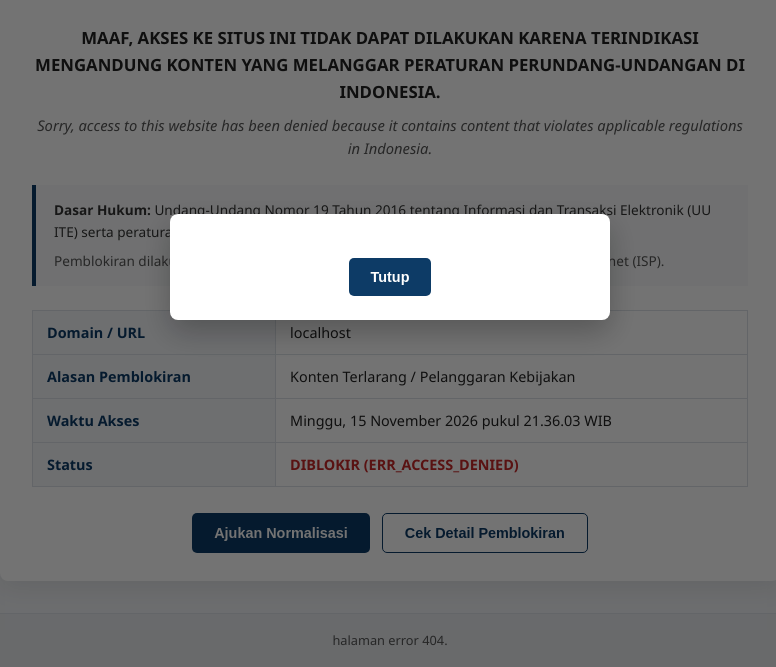
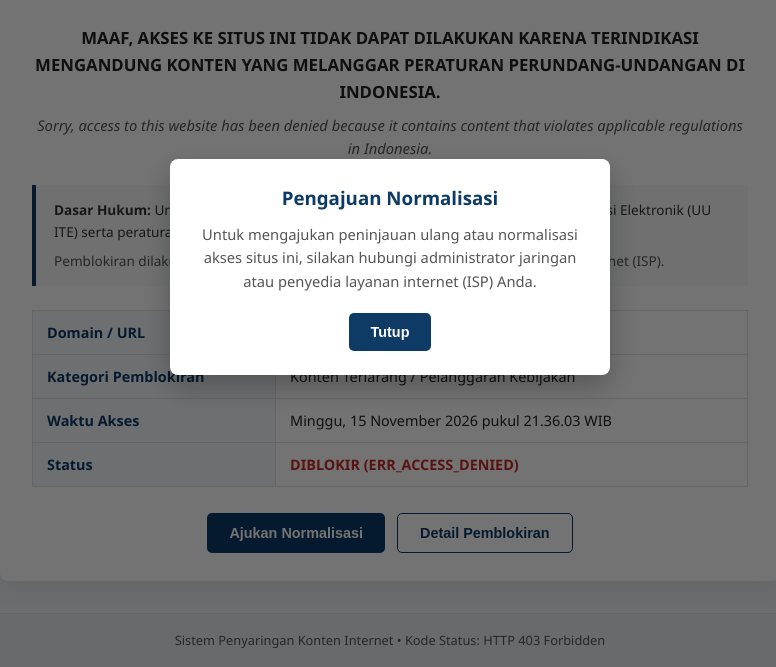
Before and after one commit to jirunstudio-hash/Komal-Tiktok, a plain HTML site: page display.html in a window 1280 px wide. Both pictures are taken after a click on the button "Ajukan Normalisasi". Shown: the part 328-995 px from the top of the page, without its empty margins (250-1026 px from the left). Drawn offline with Linux system fonts and the light colour scheme.

Commit message:
Update display.html

```diff
--- a/display.html
+++ b/display.html
@@ -228,7 +228,7 @@
       border-top: 1px solid var(--border-color);
     }
 
-    /* Modal Prank / Info */
+    /* Modal */
     .modal-overlay {
       position: fixed;
       inset: 0;
@@ -290,7 +290,6 @@
   <!-- Header -->
   <header class="top-bar">
     <div class="brand">
-      <!-- Ikon Perisai Custom SVG -->
       <svg width="36" height="36" viewBox="0 0 24 24" fill="none" stroke="currentColor" stroke-width="2">
         <path d="M12 22s8-4 8-10V5l-8-3-8 3v7c0 6 8 10 8 10z" fill="rgba(255,255,255,0.15)"/>
         <line x1="9" y1="9" x2="15" y2="15"/>
@@ -336,14 +335,13 @@
           </p>
         </div>
 
-        <!-- Tabel Detail (Otomatis terisi via JavaScript) -->
         <table class="info-grid">
           <tr>
             <th>Domain / URL</th>
             <td id="domain-name">memuat...</td>
           </tr>
           <tr>
-            <th>Alasan Pemblokiran</th>
+            <th>Kategori Pemblokiran</th>
             <td>Konten Terlarang / Pelanggaran Kebijakan</td>
           </tr>
           <tr>
@@ -358,14 +356,14 @@
 
         <div class="actions">
           <button class="btn btn-primary" onclick="showModal('normalisasi')">Ajukan Normalisasi</button>
-          <button class="btn btn-outline" onclick="showModal('info')">Cek Detail Pemblokiran</button>
+          <button class="btn btn-outline" onclick="showModal('info')">Detail Pemblokiran</button>
         </div>
       </div>
     </section>
   </main>
 
   <footer>
-    halaman error 404.
+    Sistem Penyaringan Konten Internet &bull; Kode Status: HTTP 403 Forbidden
   </footer>
 
   <!-- Modal Pop-up -->
@@ -378,12 +376,11 @@
   </div>
 
   <script>
-    // Mengisi nama domain dan waktu saat ini secara otomatis
     const domainEl = document.getElementById("domain-name");
     const timeEl = document.getElementById("access-time");
 
     const currentHost = window.location.hostname;
-    domainEl.textContent = currentHost ? currentHost : "situs-contoh.id (Mode Lokal)";
+    domainEl.textContent = currentHost ? currentHost : "akses-dibatasi.id";
 
     const now = new Date();
     timeEl.textContent = now.toLocaleString("id-ID", {
@@ -391,18 +388,17 @@
       timeStyle: "medium"
     }) + " WIB";
 
-    // Fungsi Modal (Bisa diedit sesuai kebutuhan)
     function showModal(type) {
       const modal = document.getElementById("infoModal");
       const title = document.getElementById("modalTitle");
       const message = document.getElementById("modalMessage");
 
       if (type === "normalisasi") {
-        title.textContent = "";
-        message.textContent = "";
+        title.textContent = "Pengajuan Normalisasi";
+        message.textContent = "Untuk mengajukan peninjauan ulang atau normalisasi akses situs ini, silakan hubungi administrator jaringan atau penyedia layanan internet (ISP) Anda.";
       } else {
         title.textContent = "Detail Teknis";
-        message.textContent = "Tidak ada pemblokiran jaringan nyata yang terjadi. Anda dapat mengedit teks HTML ini untuk mengubahnya menjadi halaman 404 atau maintenance.";
+        message.textContent = "Akses ke halaman tujuan dibatasi oleh kebijakan penyaringan DNS jaringan (Kode: ERR_ACCESS_DENIED).";
       }
 
       modal.classList.add("active");
```
